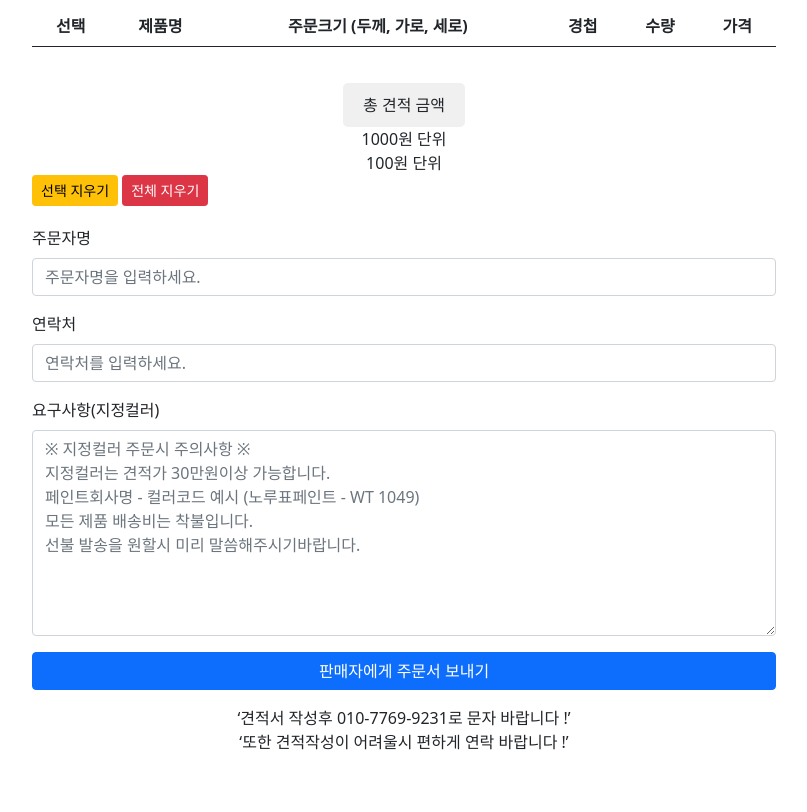
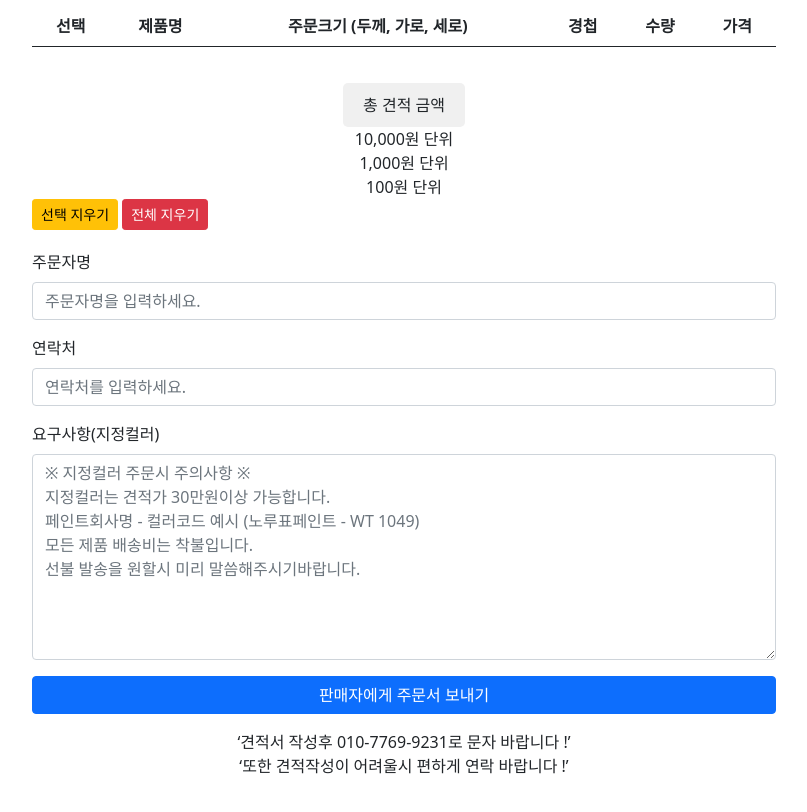
Before and after one commit to dodoorsink/dodoorsink.github.io, a plain HTML site: page index.html in a window 1280 px wide. Shown: the part 1360-2172 px from the top of the page, without its empty margins (236-1043 px from the left). Drawn offline with nearby package versions, Linux system fonts and the light colour scheme.

Commit message:
Update index.html

```diff
--- a/index.html
+++ b/index.html
@@ -6,8 +6,8 @@
     <meta name="viewport" content="width=device-width, initial-scale=1.0" />
     <title>주문서 제작</title>
     <link rel="stylesheet" href="https://cdn.jsdelivr.net/npm/bootstrap@5.0.2/dist/css/bootstrap.min.css" />
+    <link rel="stylesheet" href="https://cdn.jsdelivr.net/npm/toastify-js/src/toastify.min.css" />
   </head>
-
   <body>
     <div class="container-md pt-sm-5 pt-2 pt-md-5 pt-lg-5 pb-2 pb-md-5 pb-lg-5 mb-5 mt-sm-1 mt-lg-5">
       <h1 class="text-center">도도아싱크 제품주문서</h1>
@@ -234,7 +234,8 @@
           <div id="totalPriceBox" style="display: inline-block; padding: 10px 20px; background-color: #f0f0f0; border-radius: 5px">
             <p id="totalPrice" style="margin: 0">총 견적 금액</p>
           </div>
-          <div id="unit1000">1000원 단위</div>
+          <div id="unit10000">10,000원 단위</div>
+          <div id="unit1000">1,000원 단위</div>
           <div id="unit100">100원 단위</div>
         </div>
 
@@ -272,5 +273,7 @@
       </form>
     </div>
     <script src="script.js"></script>
+    <script src="https://cdn.jsdelivr.net/npm/toastify-js"></script>
+    </div>
   </body>
 </html>
```
